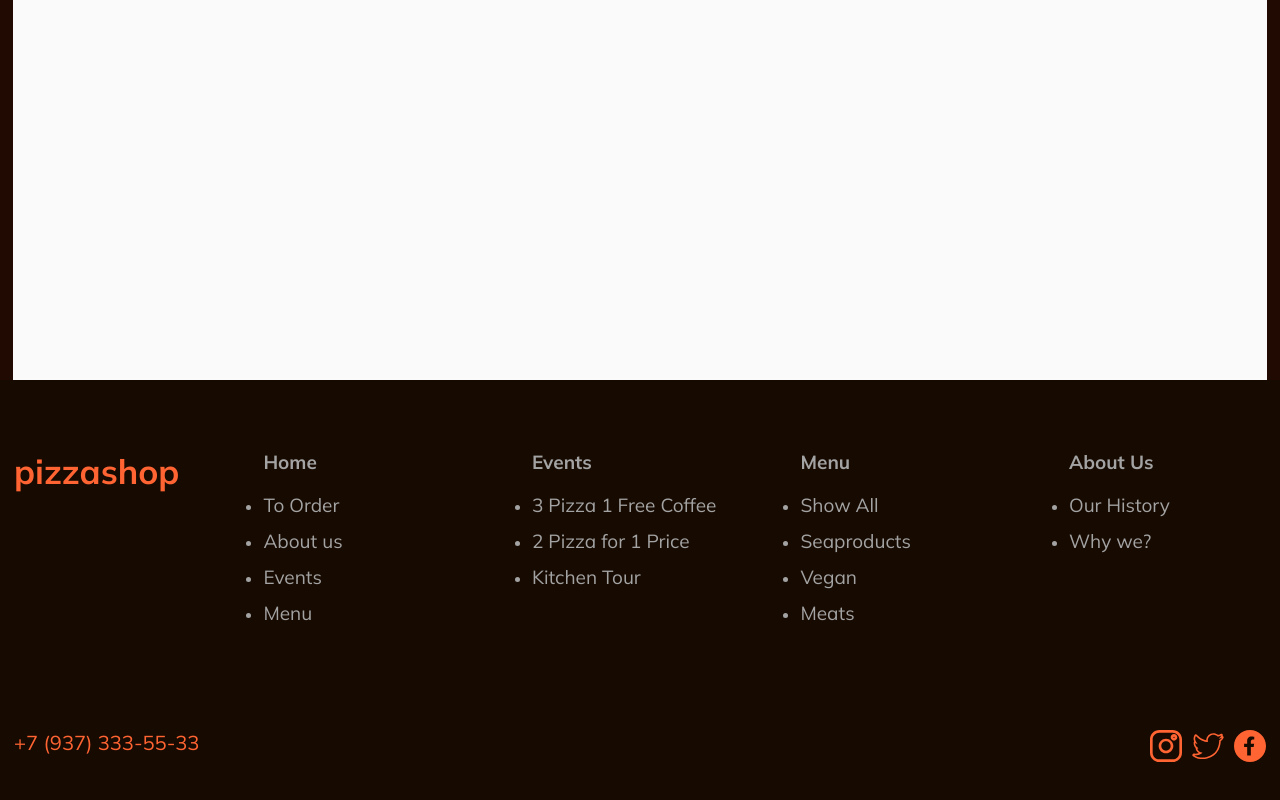
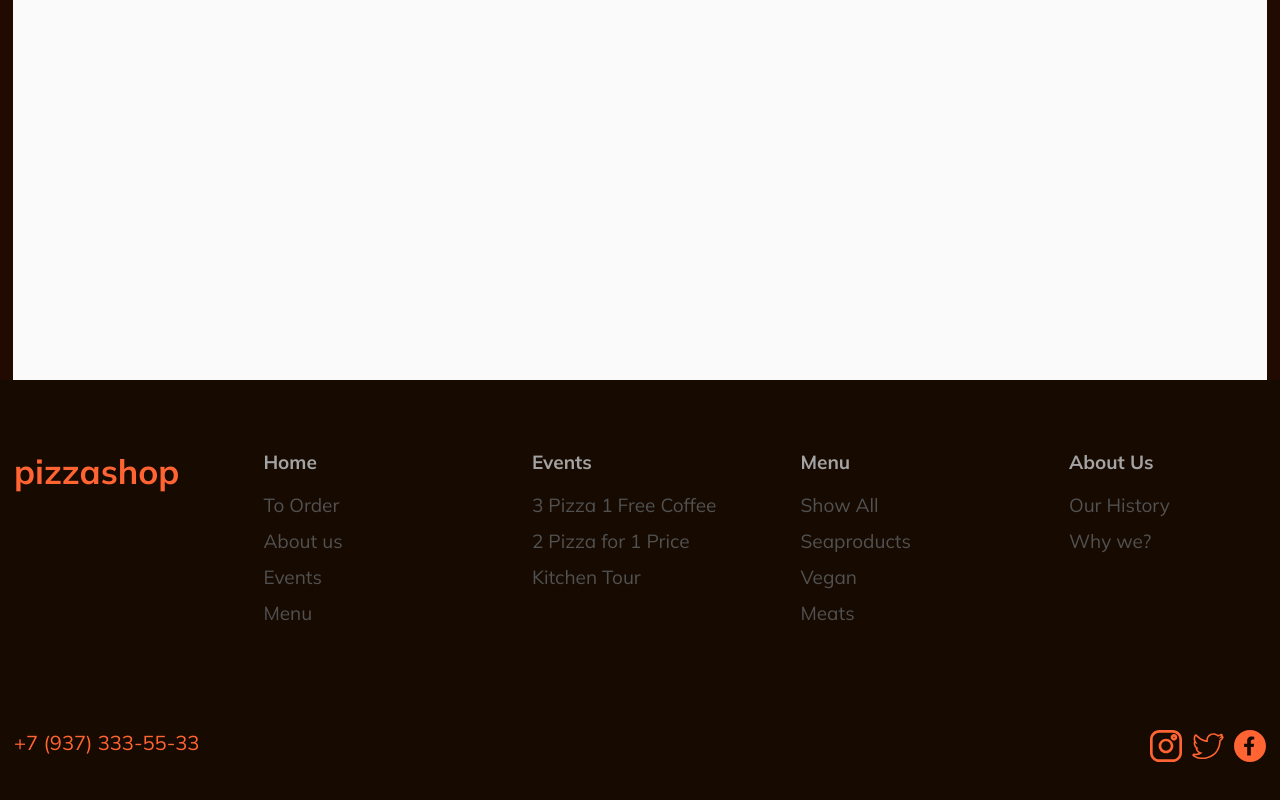
Before and after one commit to kaliollayeva/pizza-pet, a Next.js app: page / in a window 1280 px wide. Shown: the part 567-1367 px from the top of the page. Built offline with nearby package versions, Linux system fonts and the light colour scheme.

Commit message:
style: some additions in style

```diff
--- a/src/app/globals.css
+++ b/src/app/globals.css
@@ -5,6 +5,7 @@
   --color-text: #a3a3a3;
   --color-title: #fff;
   --color-accent: #ff6432;
+  --color-text-links: #515151;
 
   --color-bg-button-primary: #fe9c1c;
   --color-disabled-button: #a3a3a3;
@@ -29,6 +30,10 @@ a {
   text-decoration: none;
 }
 
+li {
+  list-style: none;
+}
+
 .container {
   max-width: 1254px;
   margin: 0 auto;
```
